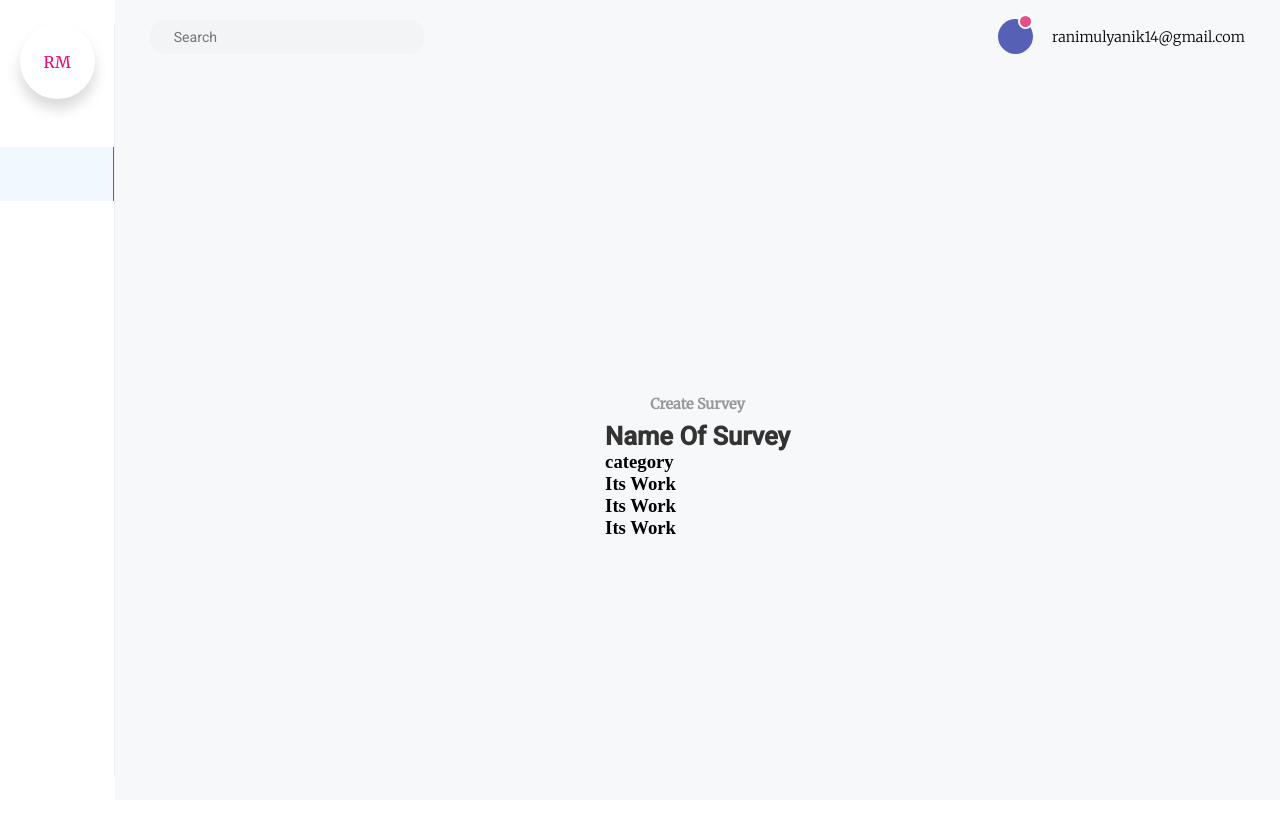
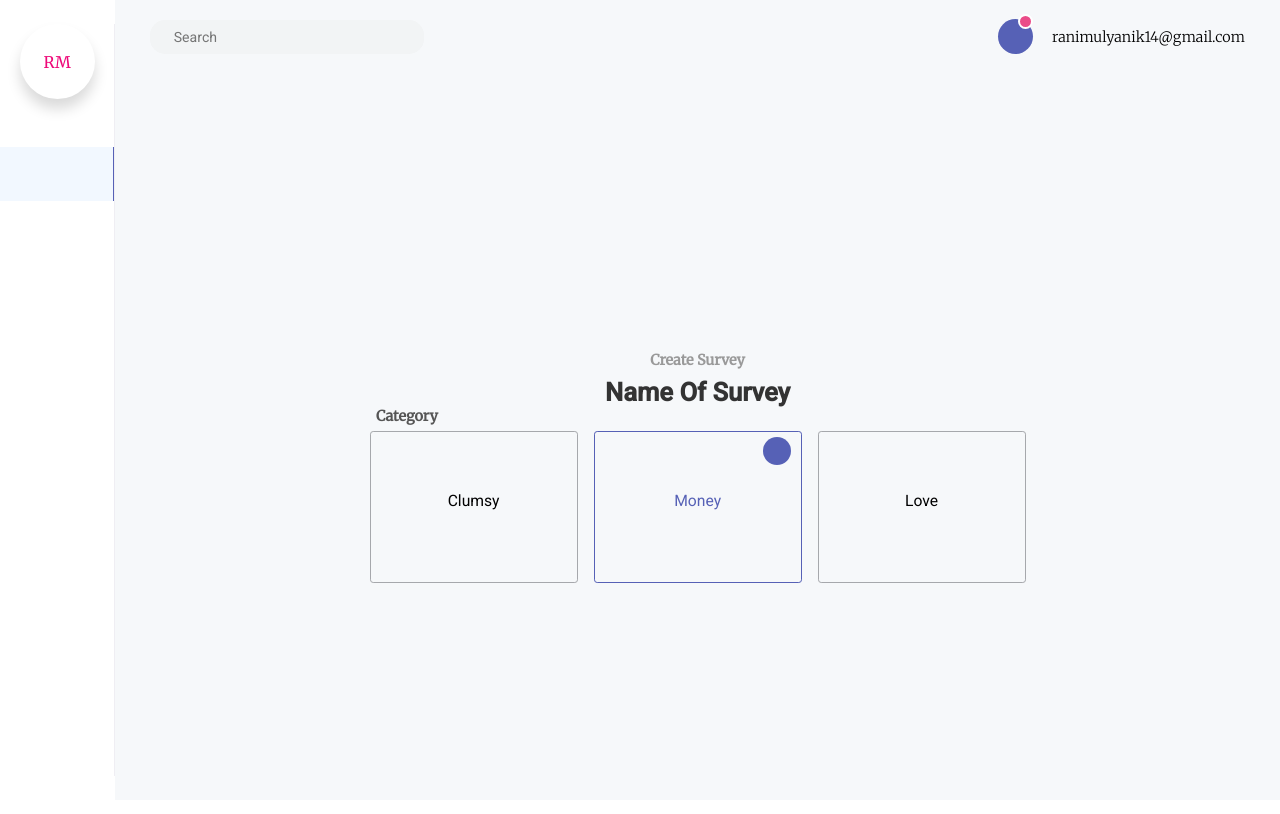
Before and after one commit to tychoandreakos/SURVEY-STMIK-AMIK-BANDUNG, a React (Create React App) app: page / in a window 1280 px wide. Shown: the top 814 px of the page. Built offline with nearby package versions, Linux system fonts and the light colour scheme.

Commit message:
finishing the panel of create survey

```diff
--- a/src/Components/Dashboard/CreateSurvey/Slider/Sliders/index.js
+++ b/src/Components/Dashboard/CreateSurvey/Slider/Sliders/index.js
@@ -1,9 +1,35 @@
 import React from 'react';
 
-const SlidersCreate = () => {
+import './style.scss';
+
+import { Icon } from '@iconify/react';
+import checkIcon from '@iconify/icons-mdi/check';
+
+const SlidersCreate = ({ icon, title, active }) => {
+
+    let check;
+    const sliders = ['sliders-create'];
+    if (active) {
+        check = (
+            <div className="active-sliders">
+                <Icon icon={checkIcon} />
+            </div>
+        )
+        sliders.push('active-create-sliders')
+    }
+
+    const slidersClass = sliders.join(' ')
+
+
     return (
-        <div className="sliders-create">
-            <h3>Its Work</h3>
+        <div className={slidersClass}>
+            <div className="panel-sliders">
+                <div className="icon">
+                    <Icon icon={icon} />
+                </div>
+                <h3>{title}</h3>
+                {check}
+            </div>
         </div>
     )
 }
--- /dev/null
+++ b/src/Components/Dashboard/CreateSurvey/Slider/Sliders/style.scss
@@ -0,0 +1,60 @@
+$Roboto: 'Roboto', sans-serif;
+
+.active-create-sliders {
+  border: 1.5px solid #5661b6 !important;
+  color: #5661b6;
+}
+
+.sliders-create {
+  width: 13rem;
+  height: 9.5rem;
+  border-radius: 0.2rem;
+  border: 1.5px solid #a6a8ac;
+  display: flex;
+  justify-content: center;
+  align-items: center;
+  position: relative;
+  cursor: pointer;
+  transition: border 0.4s ease-in, color 0.3s ease-in;
+
+  &:hover {
+    border: 1.5px solid #5661b6;
+    color: #5661b6;
+  }
+
+  .icon {
+    font: {
+      size: 5rem;
+    }
+  }
+
+  .active-sliders {
+    position: absolute;
+    top: 0.3rem;
+    right: 0.6rem;
+    background: #5661b6;
+    color: #fff;
+    border-radius: 50%;
+    width: 28px;
+    height: 28px;
+    display: flex;
+    align-items: center;
+    justify-content: center;
+  }
+
+  .panel-sliders {
+    display: flex;
+    flex-direction: column;
+    align-items: center;
+
+    h3 {
+      text-transform: capitalize;
+      margin-top: -.8rem;
+      font: {
+        family: $Roboto;
+        weight: 400;
+        size: 0.98rem;
+      }
+    }
+  }
+}
--- a/src/Components/Dashboard/CreateSurvey/Slider/index.js
+++ b/src/Components/Dashboard/CreateSurvey/Slider/index.js
@@ -2,20 +2,44 @@ import React from 'react';
 
 import SlidersCreate from './Sliders';
 
-import 'style.scss';
+import clumsy from '@iconify/icons-mdi/1up';
+import money from '@iconify/icons-mdi/money'
+import love from '@iconify/icons-mdi/love'
+
+import './style.scss';
 
 const SliderCreate = () => {
-    const slider = 3;
+    const slider = [
+        {
+            icon: clumsy,
+            title: 'clumsy',
+            active: false,
+        },
+        {
+            icon: money,
+            title: 'money',
+            active: true,
+        },
+        {
+            icon: love,
+            title: 'love',
+            active: false,
+        },
+    ];
     const slidersComponent = [];
-    for (let i = 0; i < slider; i++) {
-        slidersComponent.push(<SlidersCreate key={i} />)
-    }
 
+    slider.forEach((item, i) => {
+        const itemToPush = <SlidersCreate key={i} icon={item.icon} title={item.title} active={item.active} />;
+
+        slidersComponent.push(itemToPush)
+    });
 
     return (
         <div className="slider">
-            <h3>category</h3>
-            {slidersComponent}
+            <h3 className="title-sliders">category</h3>
+            <div className="sliders">
+                {slidersComponent}
+            </div>
         </div>
     )
 }
--- a/src/Components/Dashboard/CreateSurvey/Slider/style.scss
+++ b/src/Components/Dashboard/CreateSurvey/Slider/style.scss
@@ -0,0 +1,24 @@
+$MerriWeather: 'MerriWeather', sans-serif;
+
+.slider {
+  width: 100%;
+
+  .sliders {
+    display: grid;
+    grid-template-columns: repeat(3, 1fr);
+    grid-gap: 1rem;
+    margin-top: 0.4rem;
+  }
+
+  .title-sliders {
+    text-transform: capitalize;
+    margin: {
+      left: 0.4rem;
+    }
+    color: #555;
+    font: {
+      family: $MerriWeather;
+      size: 0.9rem;
+    }
+  }
+}
```
